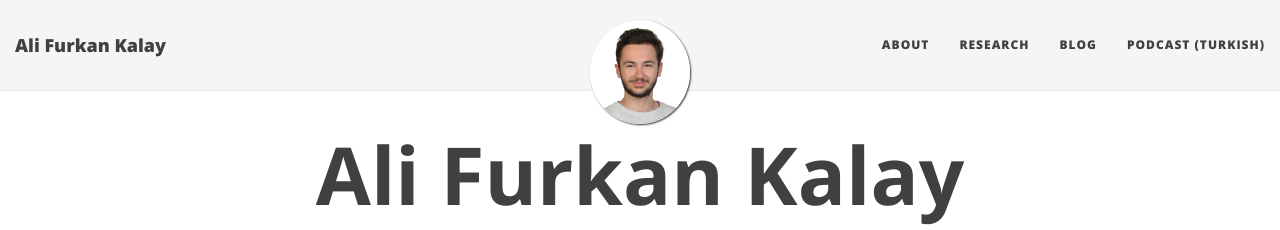
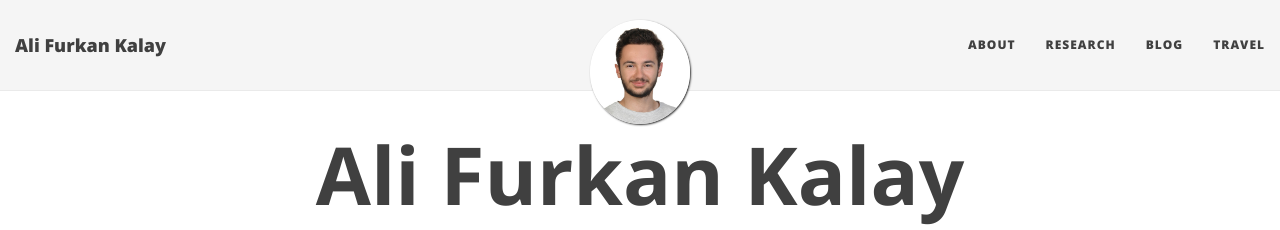
Before and after one commit to alfurka/alfurka.github.io, a Jekyll site: the page built from index.html, in a window 1280 px wide. Shown: the top 230 px of the page. Built offline with Jekyll 4.4.1, drawn with Linux system fonts in a browser that asks for light colours; nearby versions of some CDN libraries.

Commit message:
Update _config.yml

```diff
--- a/_config.yml
+++ b/_config.yml
@@ -26,7 +26,7 @@ navbar-links:
   About: "https://alfurka.github.io/"
   Research: "https://alfurka.github.io/research/"
   Blog: "https://alfurka.github.io/blog/"
-  Podcast (Turkish): "https://cahilhoca.com/"
+  Travel: "https://www.google.com/maps/contrib/116879861009469852561/"
 
 
 
```
